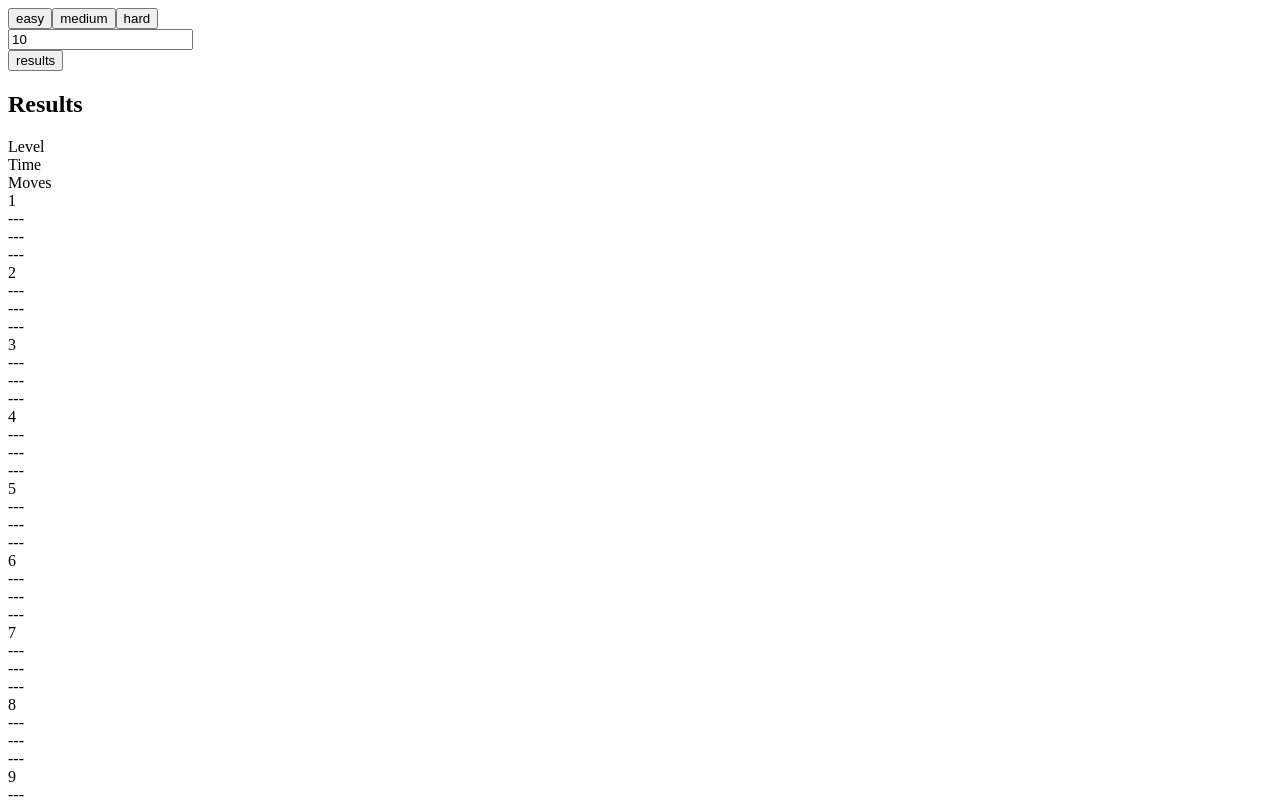
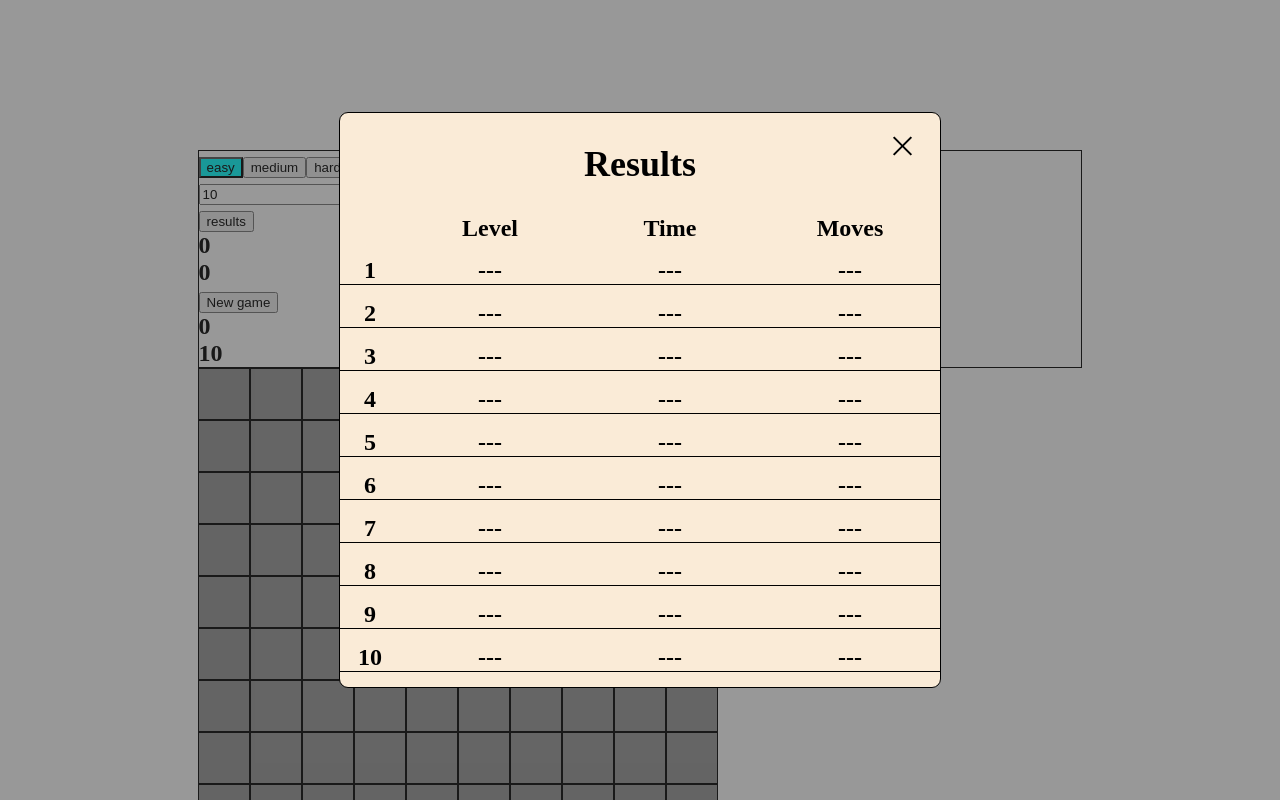
Before and after one commit to toronto-tokyo/minesweeper, a website built with webpack: page minesweeper/src/index.html in a window 1280 px wide. Both pictures are taken after a click on the button "results". Shown: the top 800 px of the page. Built offline with nearby package versions, Linux system fonts and the light colour scheme.

Commit message:
feat: add basic styles

```diff
--- a/minesweeper/src/style.scss
+++ b/minesweeper/src/style.scss
@@ -1,3 +1,226 @@
 body {
   user-select: none;
+  font-weight: 900;
+  font-size: 24px;
+  position: relative;
 }
+
+.app {
+  width: 70%;
+  margin: 150px auto;
+
+  &__header{
+    border: 1px solid black;
+    min-height: 50px;
+  }
+}
+
+.message {
+  position: fixed;
+  z-index: 15;
+  top: 0;
+  left: 0;
+  width: 100%;
+  height: 100%;
+  background-color: rgba(0, 0, 0, 0.3);
+  display: flex;
+  align-items: center;
+  justify-content: center;
+
+  &__content {
+    flex: 0 1 400px;
+    min-height: 150px;
+    border: 1px solid black;
+    background-color: bisque;
+    border-radius: 9px;
+  }
+
+  &__content-row {
+    font-size: 2rem;
+    margin: 20px auto;
+    text-align: center;
+  }
+
+  &__btn-new-game {
+    display: block;
+    margin: 0 auto;
+  }
+}
+
+.mines-field{
+  max-width: 100%;
+}
+
+.mines-field__row{
+  display: flex;
+}
+
+.mine{
+  background: url('./assets/bomb.svg') 0 0/contain no-repeat;
+  width: 30px;
+  height: 30px;
+}
+
+.box {
+  width: 50px;
+  height: 50px;
+  border: 1px solid black;
+  display: flex;
+  justify-content: center;
+  align-items: center;
+  position: relative;
+  z-index: 0;
+}
+
+.cap {
+  position: absolute;
+  top: 0;
+  left: 0;
+  width: 100%;
+  height: 100%;
+  background-color: rgba(50, 50, 50, 0.5);
+  z-index: 5;
+}
+
+.hidden {
+  display: none;
+}
+
+.number-one{
+  color: rgb(0, 38, 255);
+}
+
+.number-two{
+  color: rgb(2, 177, 2);
+}
+
+.number-three{
+  color: rgb(255, 0, 0);
+}
+
+.number-four{
+  color: rgb(141, 0, 188);
+}
+
+.number-five{
+  color: rgb(156, 104, 0);
+}
+
+.number-six{
+  color: rgb(255, 242, 0);
+}
+
+.number-seven{
+  color: rgb(0, 188, 182);
+}
+
+.number-eight{
+  color: rgb(0, 0, 0);
+}
+
+.flagged::before{
+  content: '';
+  width: 80%;
+  height: 80%;
+  position: absolute;
+  left: 10%;
+  z-index: 10;
+  top: 10%;
+  background: url('./assets/flag.svg') 0 0/contain no-repeat;
+}
+
+.choose-lvl{
+
+  &__btn {
+    &.active {
+      background-color: aqua;
+    }
+  }
+}
+
+.popup-visible {
+  display: flex;
+}
+.record {
+  display: flex;
+  margin-bottom: 15px;
+  border-bottom: 1px solid black;
+
+  &.records-headers{
+    border-bottom: none;
+  }
+
+  &__number {
+    flex: 0 1 10%;
+    text-align: center;
+  }
+  &__level,
+  &__time,
+  &__moves {
+    flex: 0 1 30%;
+    text-align: center;
+  }
+}
+.results {
+  &__open-btn {
+    cursor: pointer;
+  }
+
+  &__popup {
+    position: fixed;
+    z-index: 10;
+    top: 0;
+    left: 0;
+    width: 100%;
+    height: 100%;
+    background-color: rgba(50, 50, 50, 0.5);
+    align-items: center;
+    justify-content: center;
+  }
+  &__popup-content {
+    position: relative;
+    border: 1px solid black;
+    border-radius: 9px;
+    flex: 0 1 600px;
+    background-color: antiquewhite;
+  }
+  &__close-btn {
+    cursor: pointer;
+    position: absolute;
+    top: 20px;
+    right: 25px;
+    width: 25px;
+    height: 25px;
+
+    &-symbol {
+      position: relative;
+      width: 100%;
+      height: 100%;
+      &::before,
+      &::after{
+        content: '';
+        position: absolute;
+        width: 100%;
+        height: 2px;
+        top: 50%;
+        left: 0;
+        background-color: #000;
+      }
+
+      &::before {
+        transform: translate(0, -50%)  rotate(45deg);
+      }
+
+      &::after {
+        transform: translate(0, -50%)  rotate(-45deg);
+      }
+    }
+  }
+  &__header {
+    text-align: center;
+  }
+  &__records {}
+  &__record {
+
+  }
+}
```
